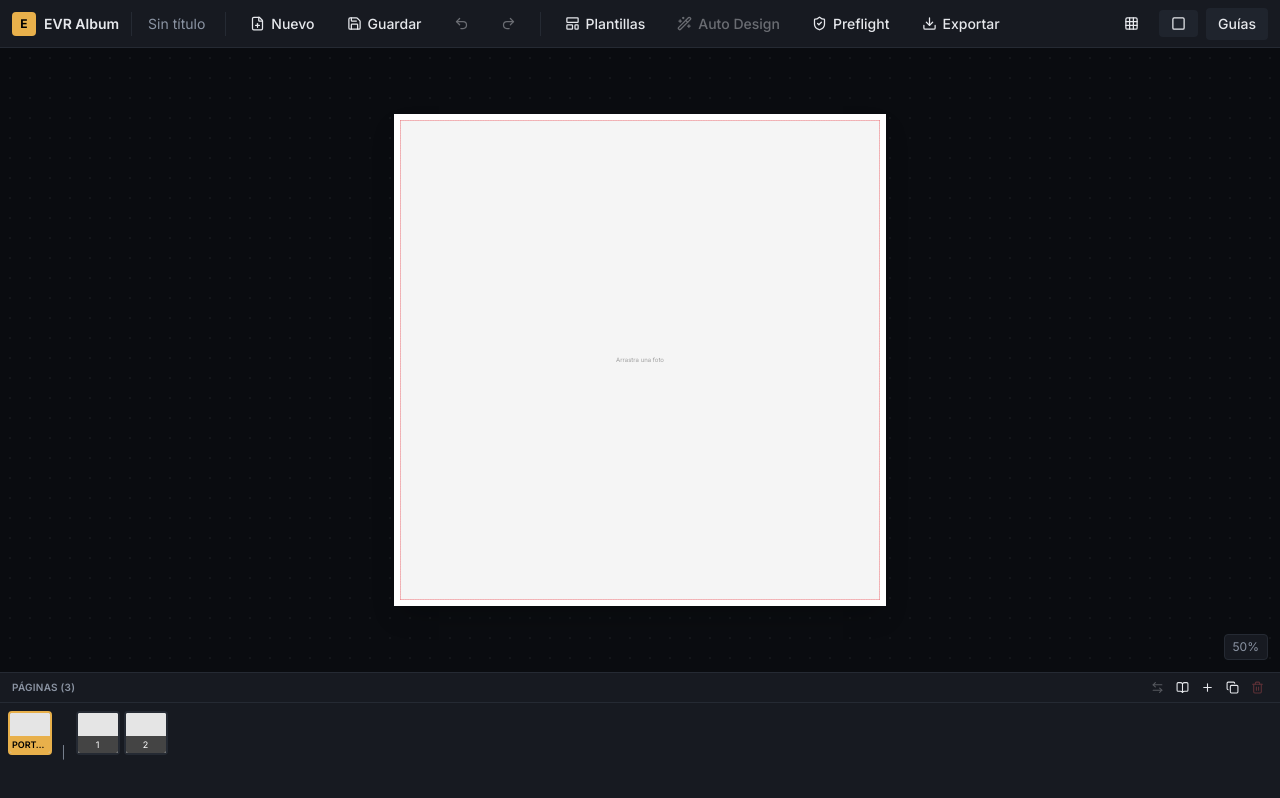
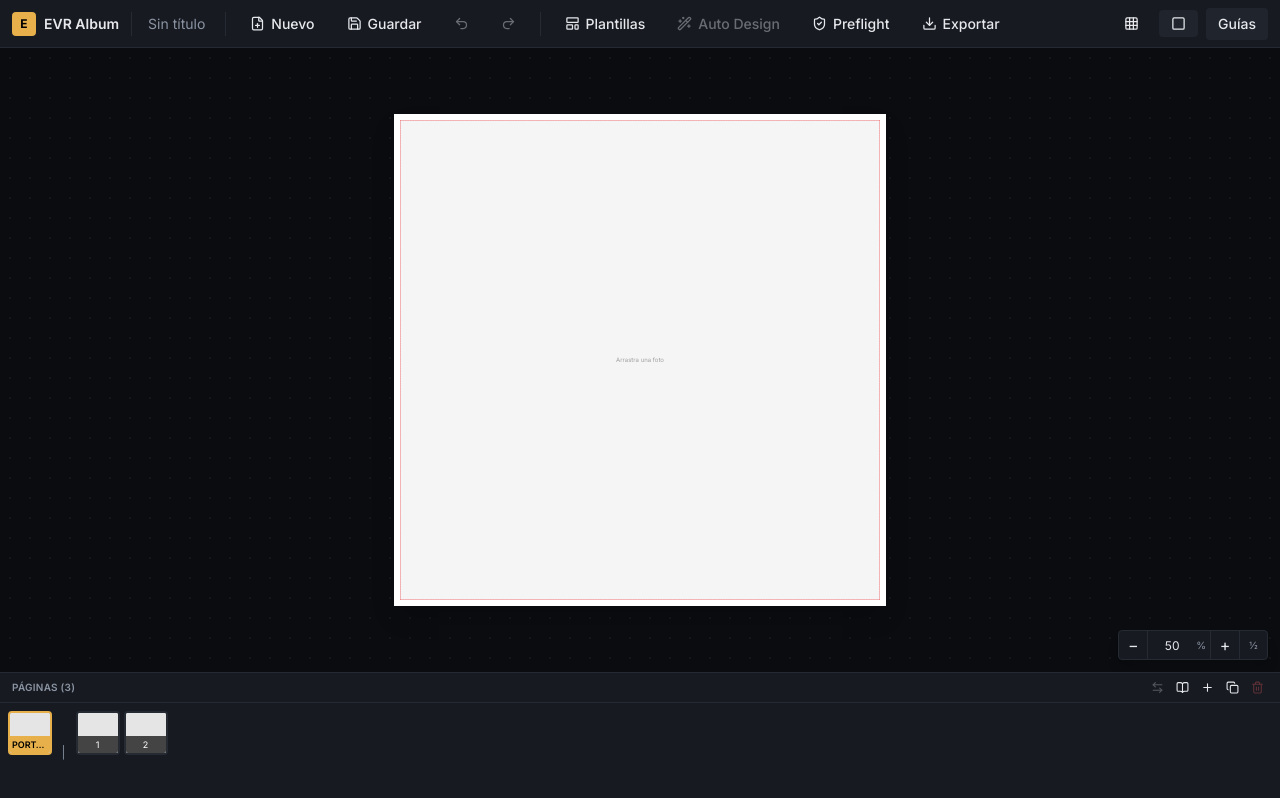
Before and after one commit to JavierLerma167/photobook-v10, a Next.js app: page / in a window 1280 px wide. Built offline with nearby package versions, Linux system fonts and the light colour scheme.

Commit message:
Implement editable zoom controls in Canvas component
Added editable zoom controls with buttons and input field.

```diff
--- a/src/components/Canvas.tsx
+++ b/src/components/Canvas.tsx
@@ -14,6 +14,7 @@ export function Canvas() {
   const ref = useRef<HTMLDivElement>(null);
   const [panning, setPanning] = useState(false);
   const [spaceHeld, setSpaceHeld] = useState(false);
+  const [zoomDraft, setZoomDraft] = useState<string>('');
 
   const onWheel = (e: React.WheelEvent) => {
     if (e.ctrlKey || e.metaKey) {
@@ -56,6 +57,13 @@ export function Canvas() {
     }
   };
 
+  // ---- Handlers del zoom editable ----
+  const applyZoom = (v: number) => {
+    setUI({ zoom: Math.max(0.1, Math.min(3, v)) });
+  };
+
+  const zoomPercent = Math.round(zoom * 100);
+
   return (
     <div
       ref={ref}
@@ -86,9 +94,69 @@ export function Canvas() {
         <Spread size={size} zoom={zoom} />
       </div>
 
-      {/* Indicador de zoom */}
-      <div className="absolute bottom-3 right-3 bg-evr-panel border border-evr-border rounded px-2 py-1 text-xs text-evr-muted">
-        {Math.round(zoom * 100)}%
+      {/* ---------------------------------------------------------------- */}
+      {/* Zoom editable: − [input] % +                                      */}
+      {/* ---------------------------------------------------------------- */}
+      <div className="absolute bottom-3 right-3 bg-evr-panel border border-evr-border rounded flex items-center shadow-lg overflow-hidden">
+        {/* Botón − */}
+        <button
+          className="w-7 h-7 flex items-center justify-center text-evr-text hover:bg-evr-hover transition-colors"
+          onClick={() => applyZoom(zoom - 0.1)}
+          title="Reducir zoom (−10%)"
+        >
+          <span className="text-base leading-none">−</span>
+        </button>
+
+        {/* Input numérico */}
+        <div className="flex items-center border-x border-evr-border">
+          <input
+            type="number"
+            className="w-12 h-7 bg-transparent text-center text-xs text-evr-text outline-none [appearance:textfield] [&::-webkit-outer-spin-button]:appearance-none [&::-webkit-inner-spin-button]:appearance-none"
+            value={zoomDraft !== '' ? zoomDraft : zoomPercent}
+            min={10}
+            max={300}
+            step={5}
+            onChange={e => {
+              setZoomDraft(e.target.value);
+            }}
+            onBlur={() => {
+              const v = parseFloat(zoomDraft);
+              if (!isNaN(v)) applyZoom(v / 100);
+              setZoomDraft('');
+            }}
+            onKeyDown={e => {
+              if (e.key === 'Enter') {
+                const v = parseFloat(zoomDraft);
+                if (!isNaN(v)) applyZoom(v / 100);
+                setZoomDraft('');
+                (e.target as HTMLInputElement).blur();
+              } else if (e.key === 'Escape') {
+                setZoomDraft('');
+                (e.target as HTMLInputElement).blur();
+              }
+            }}
+            title="Zoom (%)"
+          />
+          <span className="text-[10px] text-evr-muted pr-1">%</span>
+        </div>
+
+        {/* Botón + */}
+        <button
+          className="w-7 h-7 flex items-center justify-center text-evr-text hover:bg-evr-hover transition-colors"
+          onClick={() => applyZoom(zoom + 0.1)}
+          title="Aumentar zoom (+10%)"
+        >
+          <span className="text-base leading-none">+</span>
+        </button>
+
+        {/* Reset a 100% (doble clic en el % o botón pequeño) */}
+        <button
+          className="w-7 h-7 flex items-center justify-center text-[10px] text-evr-muted hover:bg-evr-hover hover:text-evr-text transition-colors border-l border-evr-border"
+          onClick={() => applyZoom(0.5)}
+          title="Restablecer a 50%"
+        >
+          ½
+        </button>
       </div>
     </div>
   );
```
